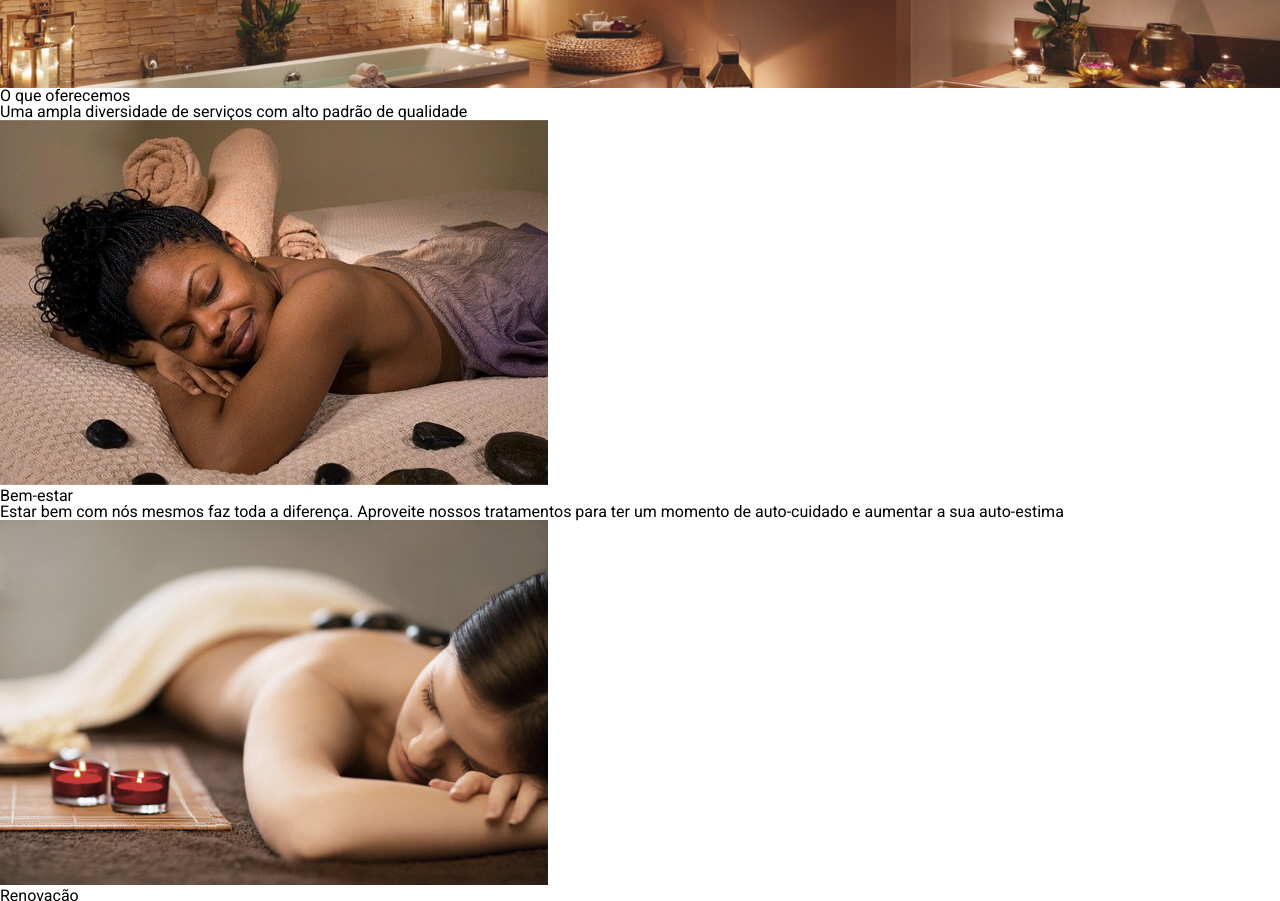
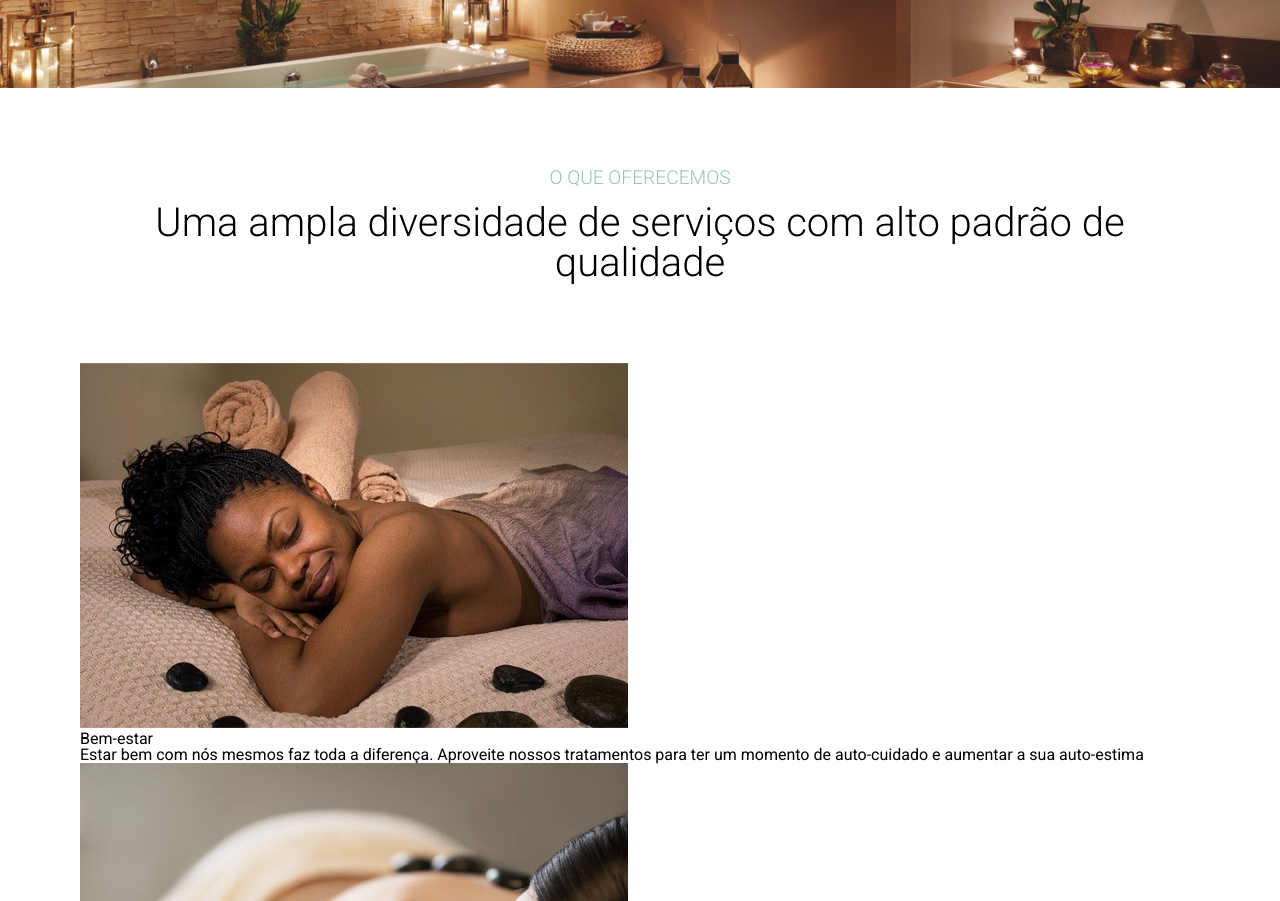
Before and after one commit to OliveiraJess/site-sass, a plain HTML site: page index.html in a window 1280 px wide. Shown: the part 310-1211 px from the top of the page. Drawn offline with nearby package versions, Linux system fonts and the light colour scheme.

Commit message:
estilizando a section

```diff
--- a/index.html
+++ b/index.html
@@ -42,27 +42,28 @@
             </div>
         </section>
     </header>
+
     <main>
-        <section>
+        <section id="servicos">
             <h3>O que oferecemos</h3>
             <h4>Uma ampla diversidade de serviços com alto padrão de qualidade</h4>
-            <div>
-                <div>
-                    <div>
+            <div class="cards">
+                <div class="card">
+                    <div class="img-container">
                         <img src="imagens/beleza.jpeg" alt="">
                     </div>
                     <h5>Bem-estar</h5>
                     <p>Estar bem com nós mesmos faz toda a diferença. Aproveite nossos tratamentos para ter um momento de auto-cuidado e aumentar a sua auto-estima</p>
                 </div>
-                <div>
-                    <div>
+                <div class="card">
+                    <div class="img-container">
                         <img src="imagens/bem-estar.jpeg" alt="">
                     </div>
                     <h5>Renovação</h5>
                     <p>Você merece relaxar. Confira as nossas opções de massagens que vão fazer você renovar as energias e esquecer do estresse do dia-a-dia</p>
                 </div>
-                <div>
-                    <div>
+                <div class="card">
+                    <div class="img-container">
                         <img src="imagens/descanso.jpeg" alt="">
                     </div>
                     <h5>Massagem</h5>
--- /dev/null
+++ b/styles/components/_servicos.scss
@@ -0,0 +1,22 @@
+@import "../abstract/variaveis.scss";
+
+#servicos {
+    margin: 80px;
+
+    h3 {
+        color         : $cor-quaternaria;
+        font-size     : $tamanho-do-texto / 2.5;
+        font-weight   : 300;
+        margin        : 1rem;
+        text-align    : center;
+        text-transform: uppercase;
+    }
+
+    h4 {
+        font-size    : $tamanho-do-texto / 1.2;
+        font-weight  : 300;
+        margin-bottom: 80px;
+        text-align   : center;
+
+    }
+}
--- a/styles/style.scss
+++ b/styles/style.scss
@@ -1,3 +1,4 @@
 @import "./abstract/base.scss";
 @import "./components/navbar.scss";
 @import "./components/banner.scss";
+@import "./components/servicos.scss";
```
Also changed, not shown: styles/style.css, 1 other file.
